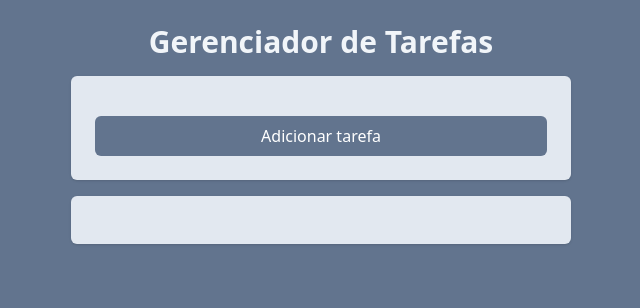
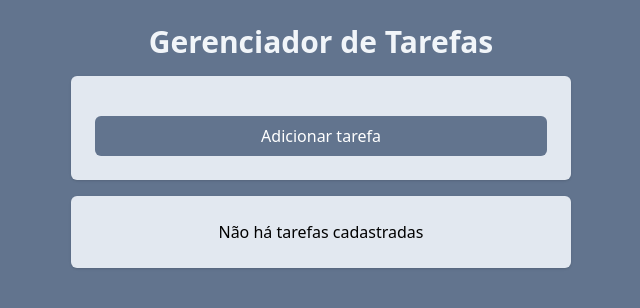
Before and after one commit to DevThiagoTrabuco/To-do_List_React.js, a React (Vite) app: page / in a window 1280 px wide. Shown: the top 308 px of the page, without its empty margins (319-959 px from the left). Built offline with nearby package versions, Linux system fonts and the light colour scheme.

Commit message:
update_UI

```diff
--- a/src/App.jsx
+++ b/src/App.jsx
@@ -1,7 +1,7 @@
 import { useEffect, useState } from "react";
+import { v4 } from "uuid";
 import AddTask from "./components/AddTask";
 import Tasks from "./components/Tasks";
-import { v4 } from "uuid";
 import Title from "./components/Title";
 
 function App() {
--- a/src/components/Button.jsx
+++ b/src/components/Button.jsx
@@ -1,6 +1,6 @@
 function Button(props) {
   return (
-    <button {...props} className="bg-slate-400 p-2 rounded-md text-white">
+    <button {...props} className={`bg-slate-400 p-2 rounded-md text-white ${props.className || ''}`}>
       {props.children}
     </button>
   );
--- a/src/components/Tasks.jsx
+++ b/src/components/Tasks.jsx
@@ -10,6 +10,7 @@ import Button from "./Button";
 
 function Tasks({ tasks, onTaskClick, onDeleteTaskClick }) {
   const navigate = useNavigate();
+  const isTasksEmpty = tasks.length === 0;
 
   function onSeeDetailsClick(task) {
     const query = new URLSearchParams();
@@ -40,7 +41,10 @@ function Tasks({ tasks, onTaskClick, onDeleteTaskClick }) {
 
   return (
     <ul className="space-y-4 p-6 bg-slate-200 rounded-md shadow">
-      {tasks.map((task) => (
+      {isTasksEmpty ? (
+        <li className="text-center text-black">Não há tarefas cadastradas</li>
+      ) : (
+        tasks.map((task) => (
           <li key={task.id} className="flex gap-2">
             <button
               onClick={() => onTaskClick(task.id)}
@@ -66,7 +70,8 @@ function Tasks({ tasks, onTaskClick, onDeleteTaskClick }) {
               <TrashIcon />
             </Button>
           </li>
-      ))}
+        ))
+      )}
     </ul>
   );
 }
--- a/src/pages/TaskPage.jsx
+++ b/src/pages/TaskPage.jsx
@@ -1,7 +1,7 @@
-import { Calendar, ChevronLeftIcon, XIcon, CheckIcon, PencilIcon, TrashIcon } from "lucide-react";
+import { Calendar, ChevronLeftIcon, XIcon, CheckIcon, PencilIcon, TrashIcon, Undo2 } from "lucide-react";
 import { useNavigate, useSearchParams } from "react-router";
+import { useState } from "react";
 import Title from "../components/Title";
-import { useState } from "react";
 import EditTask from "../components/EditTask";
 import Button from "../components/Button";
 
@@ -107,7 +107,7 @@ function TaskPage() {
           <Title>Detalhes da Tarefa</Title>
         </div>
 
-        <div className="bg-slate-200 p-4 rounded-md">
+        <div className="bg-slate-200 p-4 rounded-md space-y-3">
           <h2 className="text-xl text-slate-600 font-bold flex justify-between items-center">
             <span>{task.title}</span>
             <span className="flex items-center gap-2"><Calendar/>{formattedDate}</span>
@@ -131,7 +131,7 @@ function TaskPage() {
                 Tarefa atrasada
               </p>
             )}
-            <div className=" flex gap-2">
+            <div className=" flex gap-3">
               <Button
                 onClick={() => updateTaskStatus()}>
                 {task.isCompleted ?
@@ -140,10 +140,12 @@ function TaskPage() {
                 }
               </Button>
               <Button
-                onClick={() => showOrHideForm()}>
+                className={`${isDue(lastDay) ? 'hidden' : ''}`}
+                onClick={() => showOrHideForm()}
+              >
                 {isFormHidden ?
                   <PencilIcon className="text-black" /> :
-                  <XIcon className="text-red-600" />
+                  <Undo2 className="text-black"/>
                 }
               </Button>
               <Button
```
Lines whose indentation alone changed are shown as unchanged.
